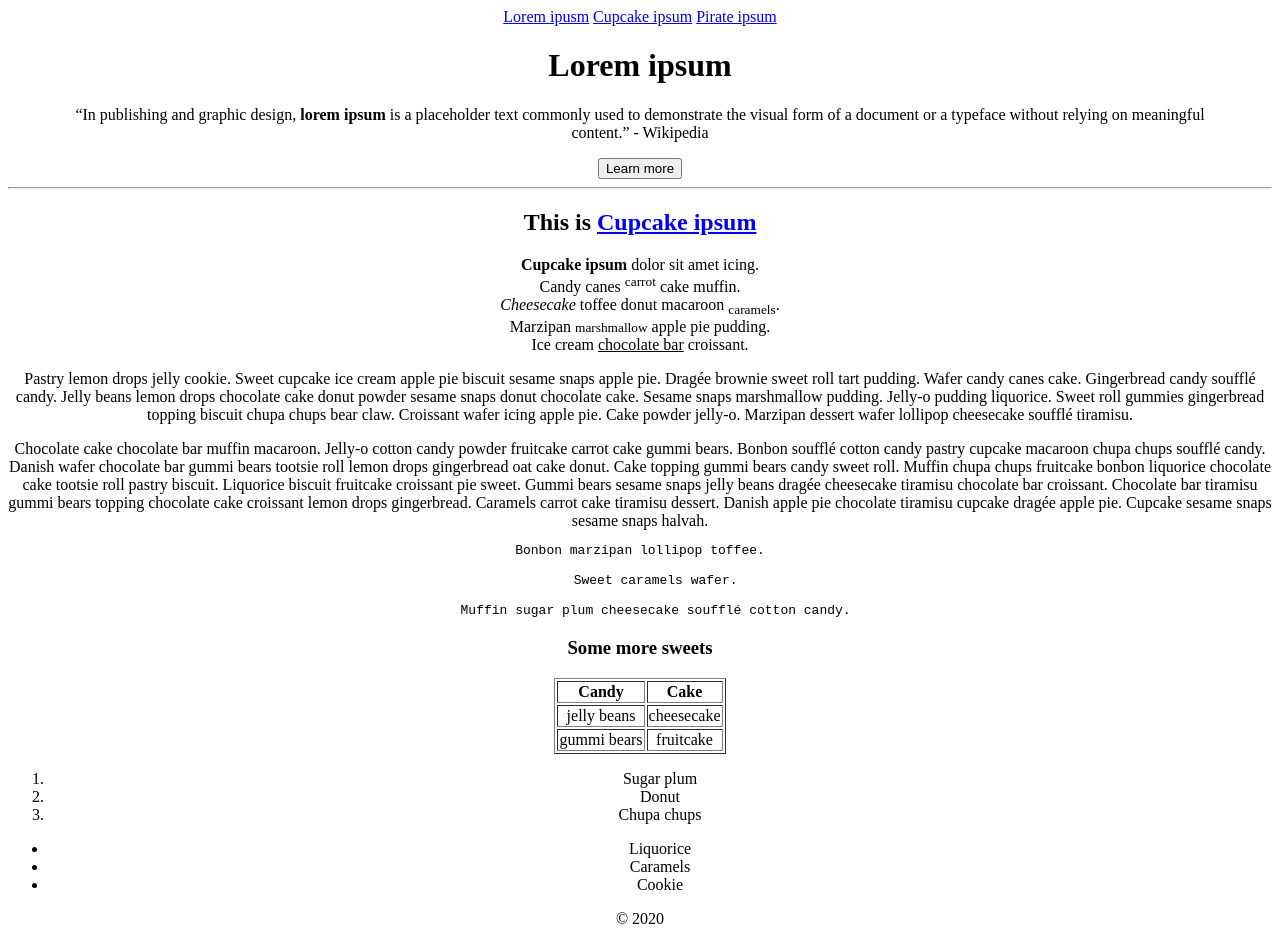
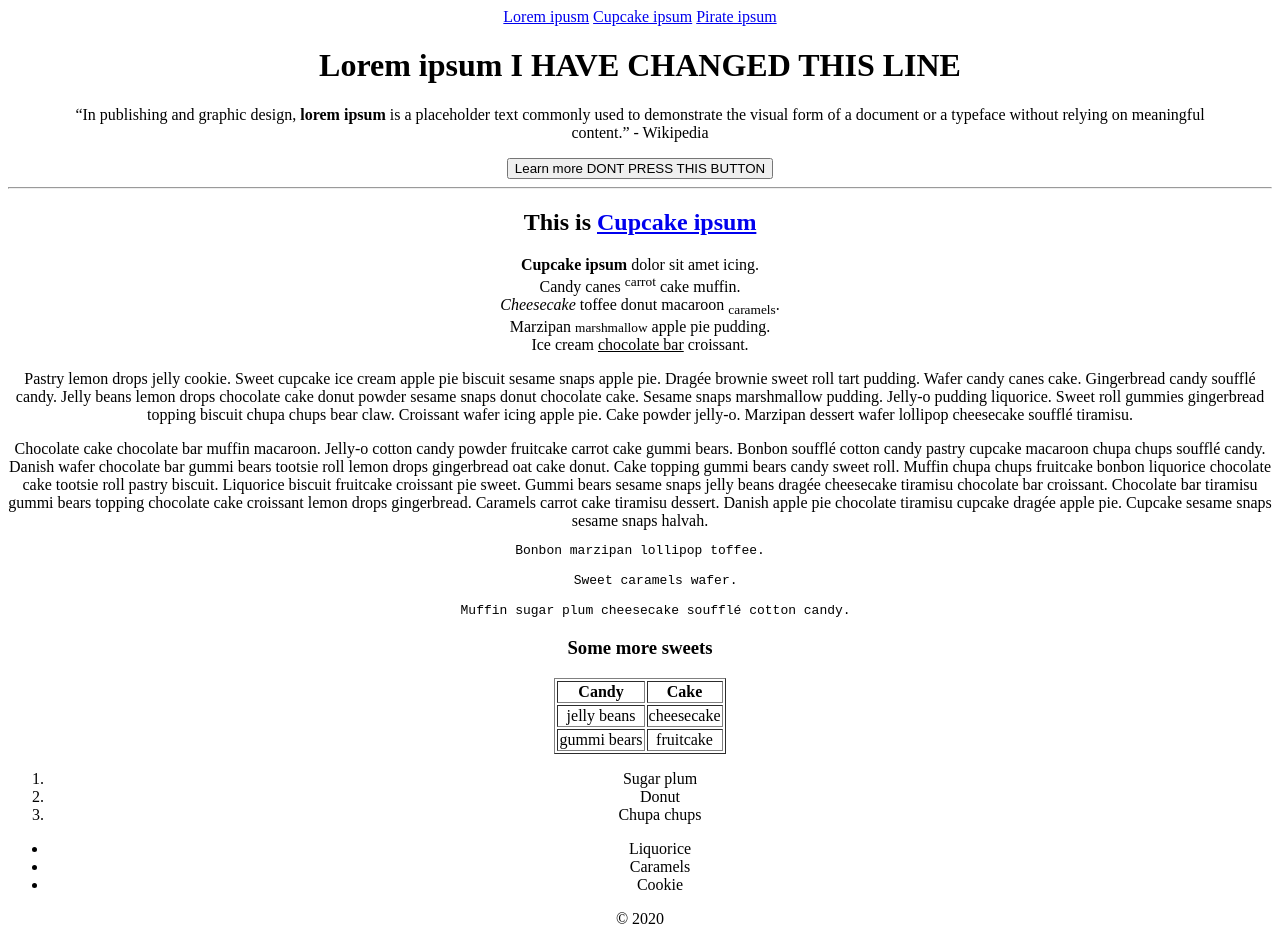
Before and after one commit to blubbehusen/PartnerExercise, a plain HTML site: page index.html in a window 1280 px wide. Drawn offline with Linux system fonts and the light colour scheme.

Commit message:
I have chnaged very little, just enough for the purposes of this exercise

```diff
--- a/index.html
+++ b/index.html
@@ -46,11 +46,11 @@
 
     <header>
 
-      <h1>Lorem ipsum</h1>
+      <h1>Lorem ipsum I HAVE CHANGED THIS LINE</h1>
 
       <blockquote><q>In publishing and graphic design, <b>lorem ipsum</b> is a placeholder text commonly used to demonstrate the visual form of a document or a typeface without relying on meaningful content.</q> - Wikipedia</blockquote>
 
-      <button>Learn more</button>
+      <button>Learn more DONT PRESS THIS BUTTON</button>
 
     </header>
 
```
